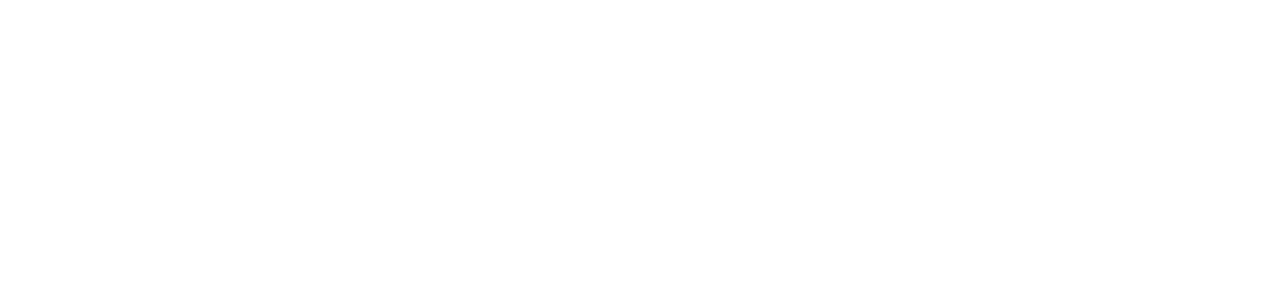
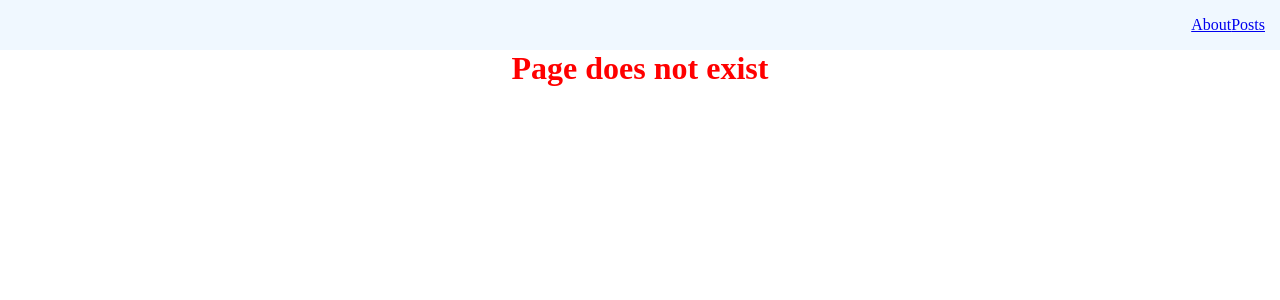
Before and after one commit to ostandrey/react-course, a React (Create React App) app: page /error in a window 1280 px wide. Before the commit this address had no page. Shown: the top 300 px of the page. Built offline with nearby package versions, Linux system fonts and the light colour scheme.

Commit message:
Create navigation

```diff
--- a/src/App.js
+++ b/src/App.js
@@ -1,15 +1,20 @@
 import React from 'react';
 import './styles/app.css'
-import {BrowserRouter as Router, Route, Routes} from "react-router-dom";
+import {BrowserRouter as Router, Redirect, Route, Routes, Navigate} from "react-router-dom";
 import About from "./pages/About";
 import Posts from "./pages/Posts";
+import Navbar from "./components/UI/navbar/Navbar";
+import Error from "./pages/Error";
 
 function App() {
     return (
         <Router>
+            <Navbar/>
             <Routes>
                 <Route path='/about' element={<About />}/>
                 <Route path="/posts"  element={<Posts />}/>
+                <Route path="/error"  element={<Error />}/>
+                <Route path='*' element={<Error/>}/>
             </Routes>
         </Router>
     )
--- /dev/null
+++ b/src/components/UI/navbar/Navbar.jsx
@@ -0,0 +1,17 @@
+import React from 'react';
+import {Link} from "react-router-dom";
+
+const Navbar = () => {
+    return (
+        <div>
+            <div className="navbar">
+                <div className="navbar__links">
+                    <Link to="/about">About</Link>
+                    <Link to="/posts">Posts</Link>
+                </div>
+            </div>
+        </div>
+    );
+};
+
+export default Navbar;
--- /dev/null
+++ b/src/pages/Error.jsx
@@ -0,0 +1,11 @@
+import React from 'react';
+
+const Error = () => {
+    return (
+        <div>
+            <h1 style={{color: 'red'}}>Page does not exist</h1>
+        </div>
+    );
+};
+
+export default Error;
--- a/src/styles/app.css
+++ b/src/styles/app.css
@@ -6,7 +6,8 @@
 
 #root {
     display: flex;
-    justify-content: center;
+    flex-direction: column;
+    align-items: center;
 }
 
 .App {
@@ -52,3 +53,16 @@
     border: 2px solid orange;
     font-weight: bold;
 }
+
+.navbar {
+    height: 50px;
+    width: 100vw;
+    display: flex;
+    align-items: center;
+    padding: 0 15px;
+    background: aliceblue;
+}
+
+.navbar__links {
+    margin-left: auto;
+}
```
